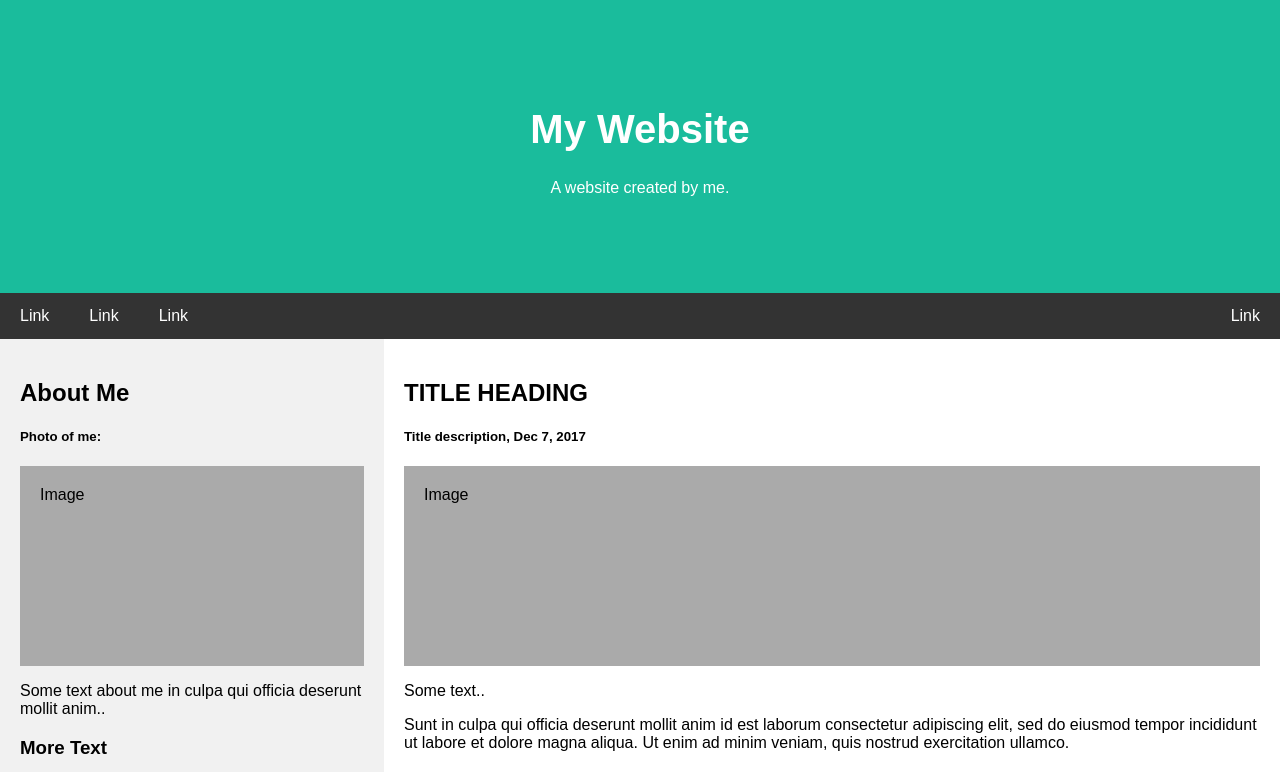
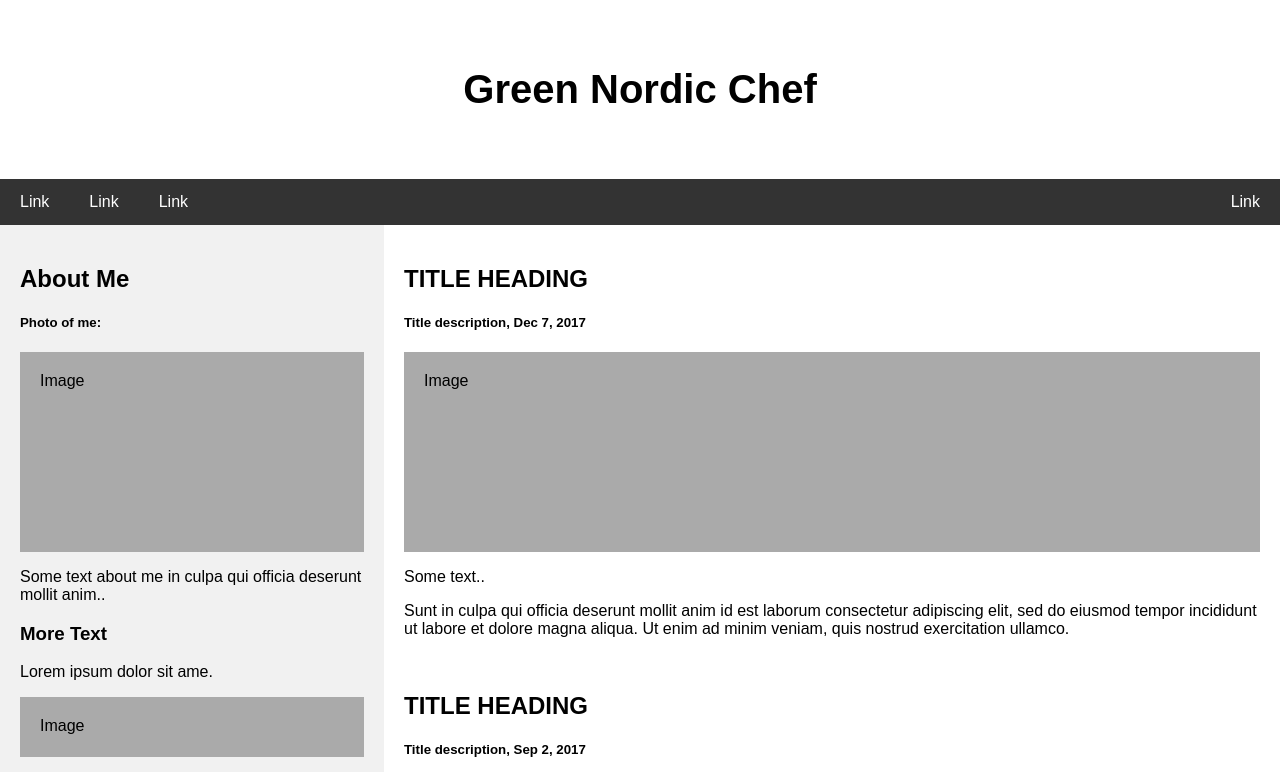
Before and after one commit to olehjelle/olehjelle.github.io, a plain HTML site: page index.html in a window 1280 px wide. Shown: the top 772 px of the page. Drawn offline with Linux system fonts and the light colour scheme.

Commit message:
Minor update header

```diff
--- a/index.html
+++ b/index.html
@@ -17,10 +17,10 @@ body {
 
 /* Header/logo Title */
 .header {
-  padding: 80px;
+  padding: 40px;
   text-align: center;
-  background: #1abc9c;
-  color: white;
+  background: #FFFFFF;
+  color: #000000;
 }
 
 /* Increase the font size of the heading */
@@ -113,8 +113,7 @@ body {
 <body>
 
 <div class="header">
-  <h1>My Website</h1>
-  <p>A website created by me.</p>
+  <h1>Green Nordic Chef</h1>
 </div>
 
 <div class="navbar">
```
